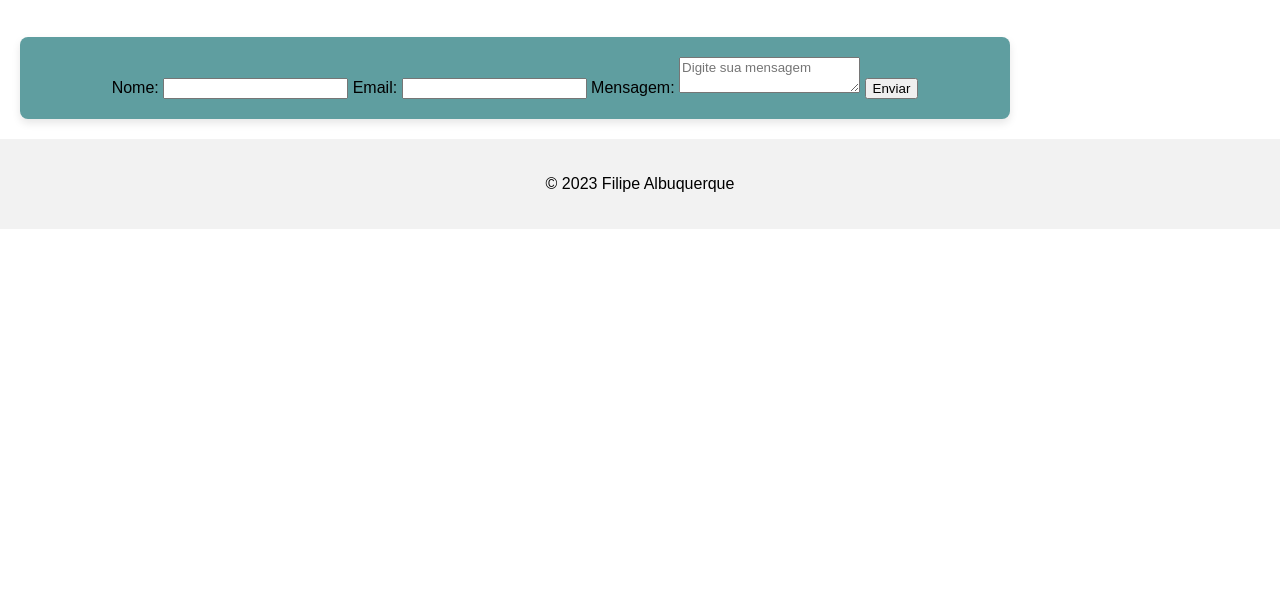
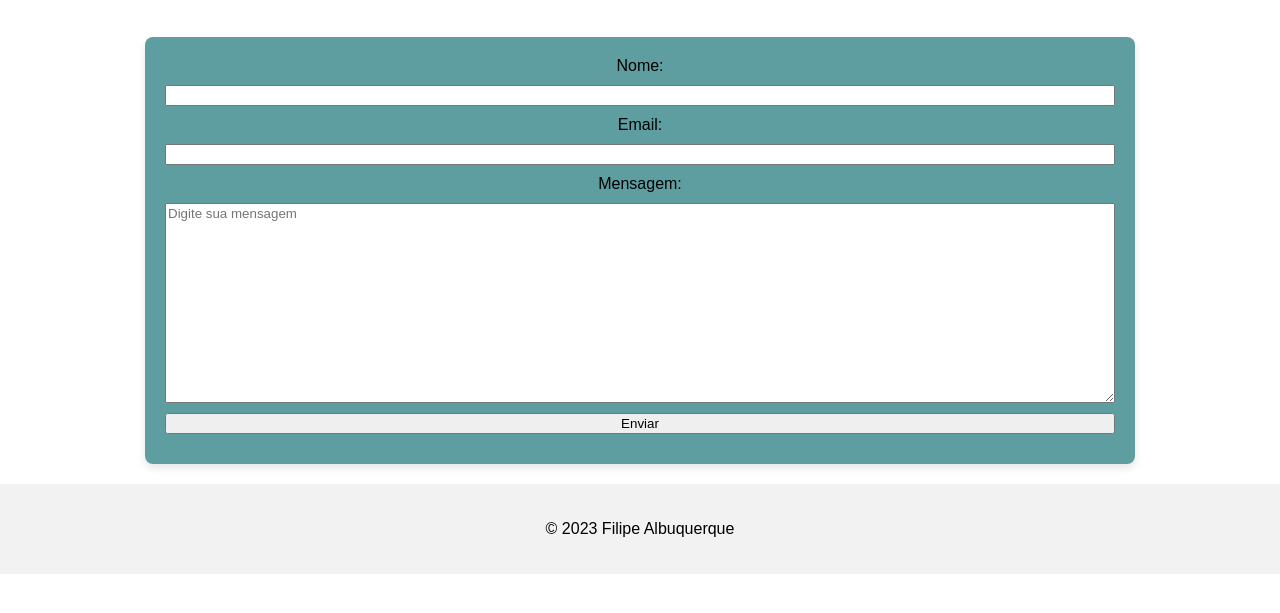
Before and after one commit to Filipe-QuickFlip/HTML5-e-CSS3_b7Web, a plain HTML site: page Projeto Formulario de pesquisa/index.html in a window 1280 px wide. Shown: the part 103-716 px from the top of the page. Drawn offline with Linux system fonts and the light colour scheme.

Commit message:
Projeto formulario de pesquisa

```diff
--- a/Projeto Formulario de pesquisa/assets/css/style.css
+++ b/Projeto Formulario de pesquisa/assets/css/style.css
@@ -19,6 +19,8 @@ body {
 header, section, footer {
     padding: 20px;
     text-align: center;
+    display: flex;
+    justify-content: center;
 }
 
 header {
@@ -30,8 +32,7 @@ footer {
     background-color: #f2f2f2;
     bottom: 0;
     width: 100%;
-    display: flex;
-    justify-content: center;
+
 }
 
 header, section {
@@ -45,10 +46,24 @@ header, section {
     border-radius: 8px;
     padding: 20px;
     box-shadow: 0 4px 8px rgba(0, 0, 0, 0.1);
+}
+
+.card form {
     display: flex;
-    flex-direction: column;
+    flex-direction: column;  /* Alteração feita aqui para colocar os itens do formulário em coluna */
+}
+
+.card label,
+.card input,
+.card textarea,
+.card button {
+    margin-bottom: 10px;
 }
 
 button:hover {
     background-color: #45a049;
 }
+
+.card form textarea{
+    height: 200px;
+}
--- a/Projeto Formulario de pesquisa/index.html
+++ b/Projeto Formulario de pesquisa/index.html
@@ -25,10 +25,10 @@
             <div class="card">
                 <form action="#" method="post">
                     <label for="name">Nome:</label>
-                    <input type="text" name="name" id="name">
+                    <input type="text" name="name" id="name" required>
 
                     <label for="email">Email:</label>
-                    <input type="email" name="email" id="email">
+                    <input type="email" name="email" id="email" required>
 
                     <label for="menssage">Mensagem:</label>
                     <textarea id="menssage" name="menssage" placeholder="Digite sua mensagem" required></textarea>
```
